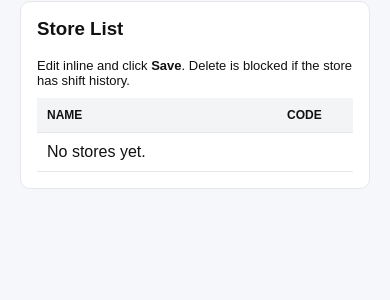
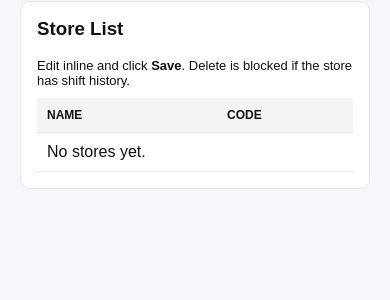
Before and after one commit to keatonmc15/clockin_app, a Flask app: page /admin/stores in a window 390 px wide. Shown: the part 348-648 px from the top of the page. Run offline with Flask 3, Linux system fonts and the light colour scheme; the visitor is signed in with stand-in values (Sample User, id 1); data that the repository does not hold is empty; some libraries are stand-ins or nearby versions.

Commit message:
Improve Stores layout: responsive columns + visible actions

```diff
--- a/templates/stores.html
+++ b/templates/stores.html
@@ -60,12 +60,12 @@
     <table>
       <thead>
         <tr>
-          <th style="min-width: 220px;">Name</th>
-          <th style="min-width: 170px;">Code</th>
-          <th style="min-width: 140px;">Latitude</th>
-          <th style="min-width: 140px;">Longitude</th>
-          <th style="min-width: 110px;">Radius</th>
-          <th class="right" style="min-width: 170px;">Actions</th>
+          <th style="min-width: 160px;">Name</th>
+          <th style="min-width: 140px;">Code</th>
+          <th style="min-width: 120px;">Latitude</th>
+          <th style="min-width: 120px;">Longitude</th>
+          <th style="min-width: 90px;">Radius</th>
+          <th class="right" style="min-width: 110px;">Actions</th>
         </tr>
       </thead>
 
@@ -73,7 +73,8 @@
         {% for s in stores %}
         <tr>
           <td colspan="6" style="padding:0;">
-            <form method="post" action="/admin/stores/update" style="display:grid; grid-template-columns: 220px 170px 140px 140px 110px 1fr; gap:10px; padding:10px; align-items:center;">
+            <form method="post" action="/admin/stores/update"
+                  style="display:grid; grid-template-columns: 1.6fr 1.2fr 1fr 1fr .8fr auto; gap:10px; padding:10px; align-items:center;">
               <input type="hidden" name="store_id" value="{{ s.id }}"/>
 
               <div>
@@ -96,7 +97,7 @@
                 <input name="geofence_radius_m" value="{{ s.geofence_radius_m }}" required>
               </div>
 
-              <div class="right" style="display:flex; gap:8px; justify-content:flex-end;">
+              <div class="right" style="display:flex; flex-direction:column; gap:6px; align-items:flex-end;">
                 <button class="btn btn-primary" type="submit">Save</button>
             </form>
 
```
